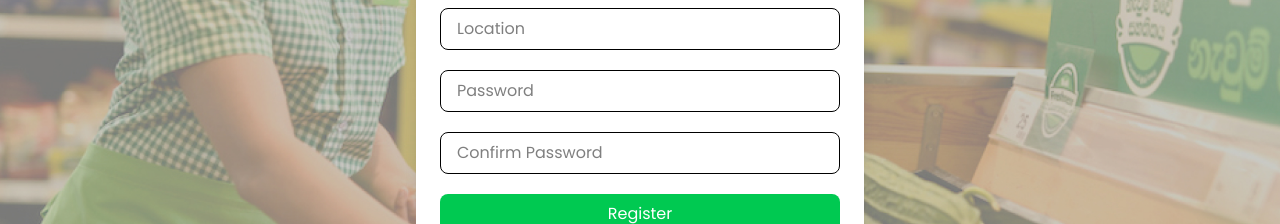
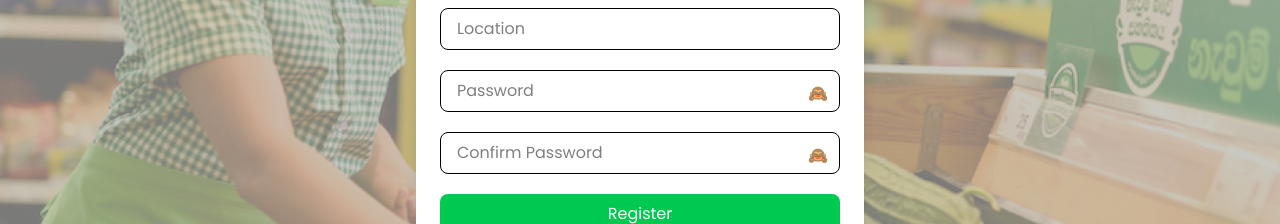
Before and after one commit to sajitha00/Farm-to-Keells, a React (Vite) app in the folder Farm-to-keels/: page /FarmerRegister in a window 1280 px wide. Shown: the part 398-622 px from the top of the page. Built offline with nearby package versions, Linux system fonts and the light colour scheme.

Commit message:
added supabase as db and made farmer register functionality

```diff
--- a/Farm-to-keels/package.json
+++ b/Farm-to-keels/package.json
@@ -10,6 +10,7 @@
     "preview": "vite preview"
   },
   "dependencies": {
+    "@supabase/supabase-js": "^2.48.1",
     "@tailwindcss/vite": "^4.0.5",
     "react": "^19.0.0",
     "react-dom": "^19.0.0",
@@ -20,7 +21,7 @@
     "@eslint/js": "^9.19.0",
     "@types/react": "^19.0.8",
     "@types/react-dom": "^19.0.3",
-    "@vitejs/plugin-react": "^4.3.4",
+    "@vitejs/plugin-react": "^1.3.2",
     "eslint": "^9.19.0",
     "eslint-plugin-react": "^7.37.4",
     "eslint-plugin-react-hooks": "^5.0.0",
--- a/Farm-to-keels/src/components/AdminLogin.jsx
+++ b/Farm-to-keels/src/components/AdminLogin.jsx
@@ -1,5 +1,4 @@
 import React from "react";
-
 function AdminLogin() {
   return (
     <div
--- a/Farm-to-keels/src/components/FarmerLogin.jsx
+++ b/Farm-to-keels/src/components/FarmerLogin.jsx
@@ -1,6 +1,9 @@
 import React from "react";
+import { useState } from "react";
 
 function FarmerLogin() {
+  const [showPassword, setShowPassword] = useState(false);
+  const [showConfirmPassword, setShowConfirmPassword] = useState(false);
   return (
     <div
       className="h-screen flex flex-col items-center justify-center bg-cover bg-center relative"
@@ -21,6 +24,7 @@ function FarmerLogin() {
             </div>
             <div>
               <label className="block font-semibold">Password</label>
+
               <input
                 type="password"
                 className="w-full px-3 py-2 border border-gray-300 rounded-lg focus:outline-none focus:ring focus:ring-green-300"
--- a/Farm-to-keels/src/components/FarmerRegister.jsx
+++ b/Farm-to-keels/src/components/FarmerRegister.jsx
@@ -1,4 +1,5 @@
 import { useState, useRef, useEffect } from "react";
+import { supabase } from "../services/supabaseClient";
 
 const districts = [
   "Colombo",
@@ -39,14 +40,15 @@ function FarmerRegister() {
   });
 
   const [isDropdownOpen, setIsDropdownOpen] = useState(false);
+  const [showPassword, setShowPassword] = useState(false);
+  const [showConfirmPassword, setShowConfirmPassword] = useState(false);
+  const [loading, setLoading] = useState(false);
+  const [error, setError] = useState(null);
   const dropdownRef = useRef(null);
 
-  // Handle form inputs
-  const handleChange = (e) => {
+  const handleChange = (e) =>
     setFormData({ ...formData, [e.target.name]: e.target.value });
-  };
 
-  // Close dropdown when clicking outside
   useEffect(() => {
     function handleClickOutside(event) {
       if (dropdownRef.current && !dropdownRef.current.contains(event.target)) {
@@ -57,14 +59,67 @@ function FarmerRegister() {
     return () => document.removeEventListener("mousedown", handleClickOutside);
   }, []);
 
-  // Handle form submission
-  const handleSubmit = (e) => {
+  const handleSubmit = async (e) => {
     e.preventDefault();
+    setError(null);
+    setLoading(true);
+
+    try {
+      // Validate form data
       if (formData.password !== formData.confirmPassword) {
-      alert("Passwords do not match!");
-      return;
+        throw new Error("Passwords do not match!");
       }
-    console.log("Form Submitted:", formData);
+
+      if (
+        !formData.fullName ||
+        !formData.email ||
+        !formData.username ||
+        !formData.location ||
+        !formData.password
+      ) {
+        throw new Error("All fields are required!");
+      }
+
+      // 1. Sign up the user with Supabase Auth
+      const { data: authData, error: signUpError } = await supabase.auth.signUp(
+        {
+          email: formData.email,
+          password: formData.password,
+        }
+      );
+
+      if (signUpError) throw signUpError;
+
+      // 2. Insert the farmer's details into the farmers table
+      const { error: insertError } = await supabase.from("farmers").insert([
+        {
+          id: authData.user.id,
+          full_name: formData.fullName,
+          email: formData.email,
+          username: formData.username,
+          location: formData.location,
+        },
+      ]);
+
+      if (insertError) throw insertError;
+
+      // Clear form and show success
+      setFormData({
+        fullName: "",
+        email: "",
+        username: "",
+        location: "",
+        password: "",
+        confirmPassword: "",
+      });
+
+      alert("Registration successful!");
+    } catch (error) {
+      setError(error.message);
+      alert(`Registration failed: ${error.message}`);
+    } finally {
+      setLoading(false);
+    }
   };
 
   return (
@@ -72,13 +127,17 @@ function FarmerRegister() {
       className="h-screen flex flex-col items-center justify-center bg-cover bg-center relative"
       style={{ backgroundImage: "url('src/assets/background.jpg')" }}
     >
-      {/* Transparent Form Container */}
       <div className="bg-white bg-opacity-80 p-6 rounded-3xl shadow-lg w-full max-w-md">
         <h2 className="text-2xl font-bold text-center mb-5 text-gray-900">
           Farmer Registration
         </h2>
 
-        {/* Registration Form */}
+        {error && (
+          <div className="bg-red-100 border border-red-400 text-red-700 px-4 py-3 rounded relative mb-4">
+            {error}
+          </div>
+        )}
+
         <form onSubmit={handleSubmit} className="space-y-5">
           <input
             type="text"
@@ -87,7 +146,9 @@ function FarmerRegister() {
             value={formData.fullName}
             onChange={handleChange}
             className="w-full px-4 py-2 border rounded-lg focus:ring-2 focus:ring-green-500 focus:outline-none"
+            disabled={loading}
           />
+
           <input
             type="email"
             name="email"
@@ -95,7 +156,9 @@ function FarmerRegister() {
             value={formData.email}
             onChange={handleChange}
             className="w-full px-4 py-2 border rounded-lg focus:ring-2 focus:ring-green-500 focus:outline-none"
+            disabled={loading}
           />
+
           <input
             type="text"
             name="username"
@@ -103,9 +166,9 @@ function FarmerRegister() {
             value={formData.username}
             onChange={handleChange}
             className="w-full px-4 py-2 border rounded-lg focus:ring-2 focus:ring-green-500 focus:outline-none"
+            disabled={loading}
           />
 
-          {/* Location Dropdown */}
           <div className="relative" ref={dropdownRef}>
             <input
               type="text"
@@ -113,8 +176,9 @@ function FarmerRegister() {
               name="location"
               value={formData.location}
               readOnly
-              onClick={() => setIsDropdownOpen(!isDropdownOpen)}
+              onClick={() => !loading && setIsDropdownOpen(!isDropdownOpen)}
               className="w-full px-4 py-2 border rounded-lg focus:ring-2 focus:ring-green-500 focus:outline-none cursor-pointer"
+              disabled={loading}
             />
 
             {isDropdownOpen && (
@@ -135,29 +199,56 @@ function FarmerRegister() {
             )}
           </div>
 
+          <div className="relative">
             <input
-            type="password"
+              type={showPassword ? "text" : "password"}
               name="password"
               placeholder="Password"
               value={formData.password}
               onChange={handleChange}
               className="w-full px-4 py-2 border rounded-lg focus:ring-2 focus:ring-green-500 focus:outline-none"
+              disabled={loading}
             />
+
+            <button
+              type="button"
+              onClick={() => setShowPassword(!showPassword)}
+              className="absolute right-3 top-3 text-gray-500 hover:text-gray-700"
+              disabled={loading}
+            >
+              {showPassword ? "👁️" : "🙈"}
+            </button>
+          </div>
+
+          <div className="relative">
             <input
-            type="password"
+              type={showConfirmPassword ? "text" : "password"}
               name="confirmPassword"
               placeholder="Confirm Password"
               value={formData.confirmPassword}
               onChange={handleChange}
               className="w-full px-4 py-2 border rounded-lg focus:ring-2 focus:ring-green-500 focus:outline-none"
+              disabled={loading}
             />
 
-          {/* Register Button */}
+            <button
+              type="button"
+              onClick={() => setShowConfirmPassword(!showConfirmPassword)}
+              className="absolute right-3 top-3 text-gray-500 hover:text-gray-700"
+              disabled={loading}
+            >
+              {showConfirmPassword ? "👁️" : "🙈"}
+            </button>
+          </div>
+
           <button
             type="submit"
-            className="w-full bg-green-500 text-white py-2 rounded-lg hover:bg-green-600 transition duration-300"
+            className={`w-full ${
+              loading ? "bg-gray-400" : "bg-green-500 hover:bg-green-600"
+            } text-white py-2 rounded-lg transition duration-300`}
+            disabled={loading}
           >
-            Register
+            {loading ? "Registering..." : "Register"}
           </button>
         </form>
       </div>
--- /dev/null
+++ b/Farm-to-keels/src/services/supabaseClient.js
@@ -0,0 +1,6 @@
+import { createClient } from "@supabase/supabase-js";
+
+const supabaseUrl = "https://pyqdueucoboljwdnzwlf.supabase.co"; // Replace with your Supabase project URL
+const supabaseAnonKey = "eyJhbGciOiJIUzI1NiIsInR5cCI6IkpXVCJ9.eyJpc3MiOiJzdXBhYmFzZSIsInJlZiI6InB5cWR1ZXVjb2JvbGp3ZG56d2xmIiwicm9sZSI6ImFub24iLCJpYXQiOjE3Mzk5ODIzNDMsImV4cCI6MjA1NTU1ODM0M30.4ZI9PugXtfVmOdsFHPUhttFrzCw6nuXk8MBK5FF99Rk"; // Replace with your Supabase anon key
+
+export const supabase = createClient(supabaseUrl, supabaseAnonKey);
```
Also changed, not shown: 1 other file (tests, documents, lock files or other folders). Lines whose indentation alone changed are shown as unchanged.
